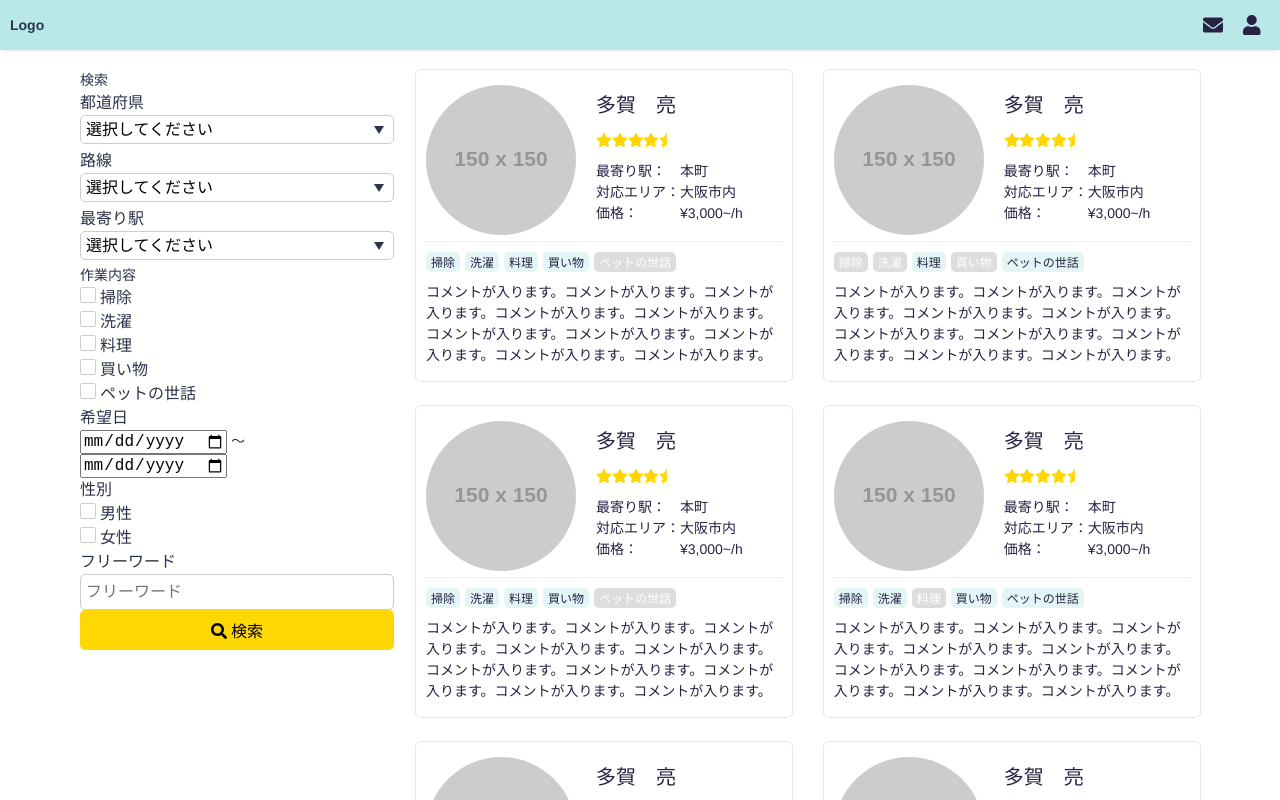
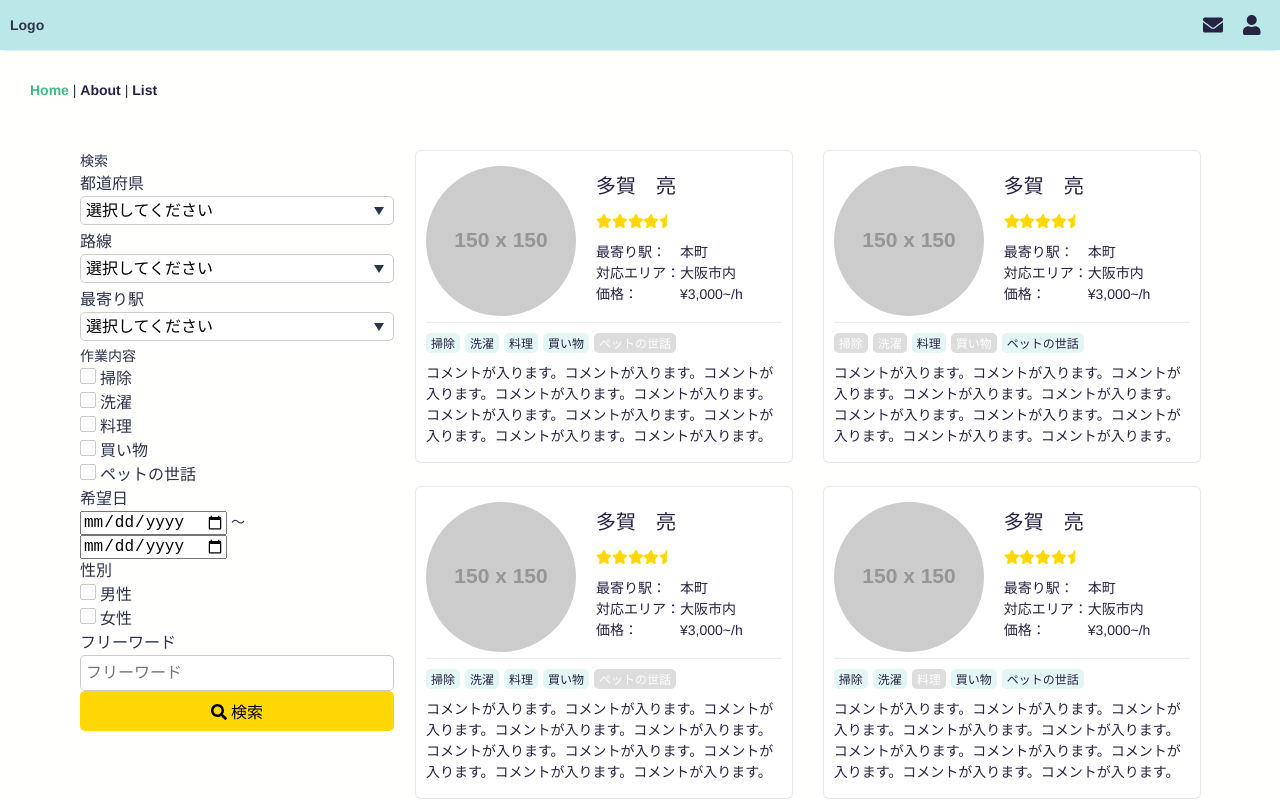
Before and after one commit to scene-live/t-housekeeper, a Vue app: page / in a window 1280 px wide. Shown: the top 800 px of the page. Built offline with nearby package versions, Linux system fonts and the light colour scheme.

Commit message:
一時的にページのリンクを表示するようにした。

```diff
--- a/src/App.vue
+++ b/src/App.vue
@@ -1,10 +1,11 @@
 <template>
   <div id="app">
     <Header />
-    <!-- <div id="nav">
+    <div id="nav">
       <router-link to="/">Home</router-link> |
-      <router-link to="/about">About</router-link>
-    </div> -->
+      <router-link to="/about">About</router-link> |
+      <router-link to="/list">List</router-link>
+    </div>
     <div class="l-contents">
       <router-view/>
     </div>
```
